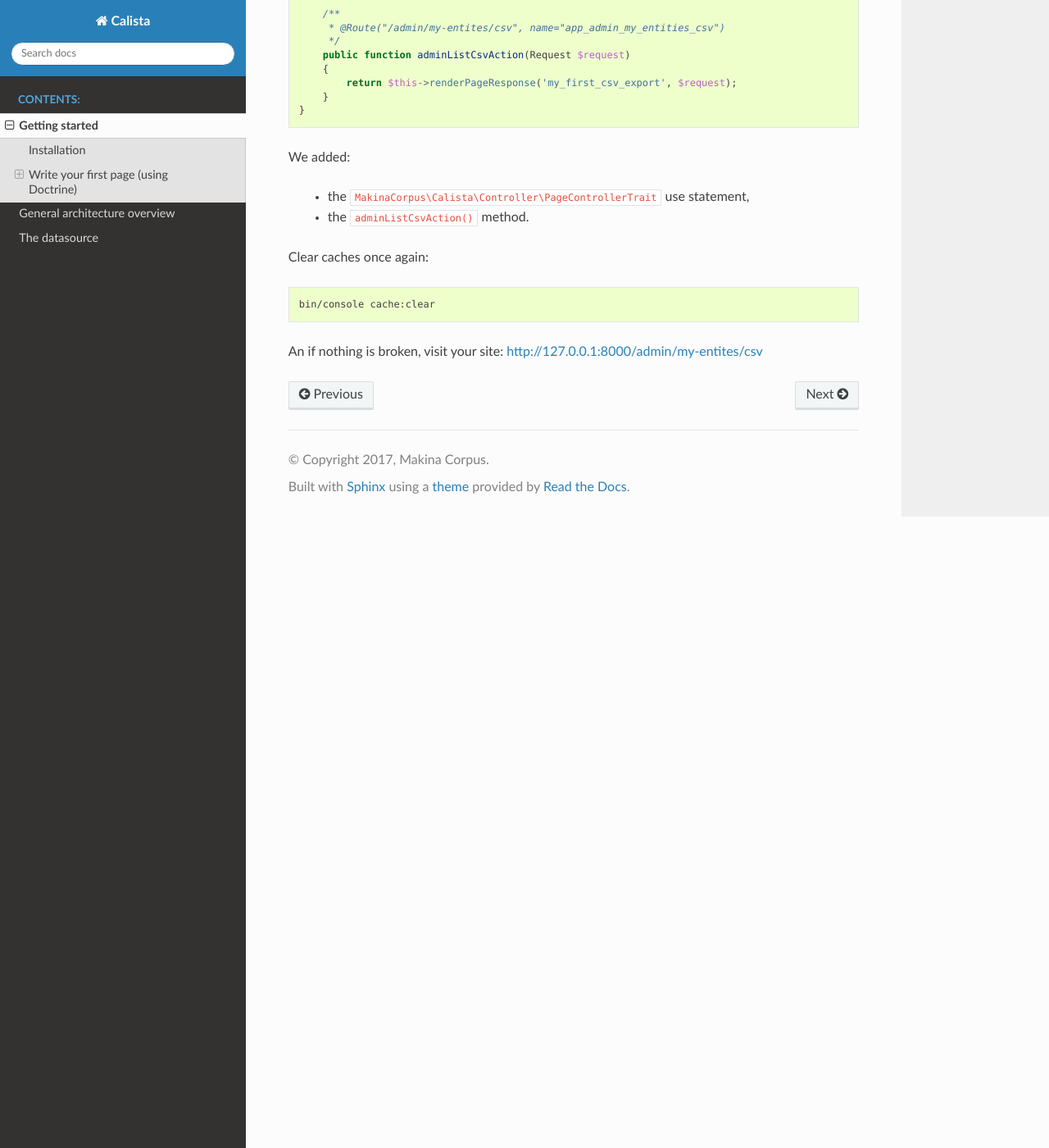
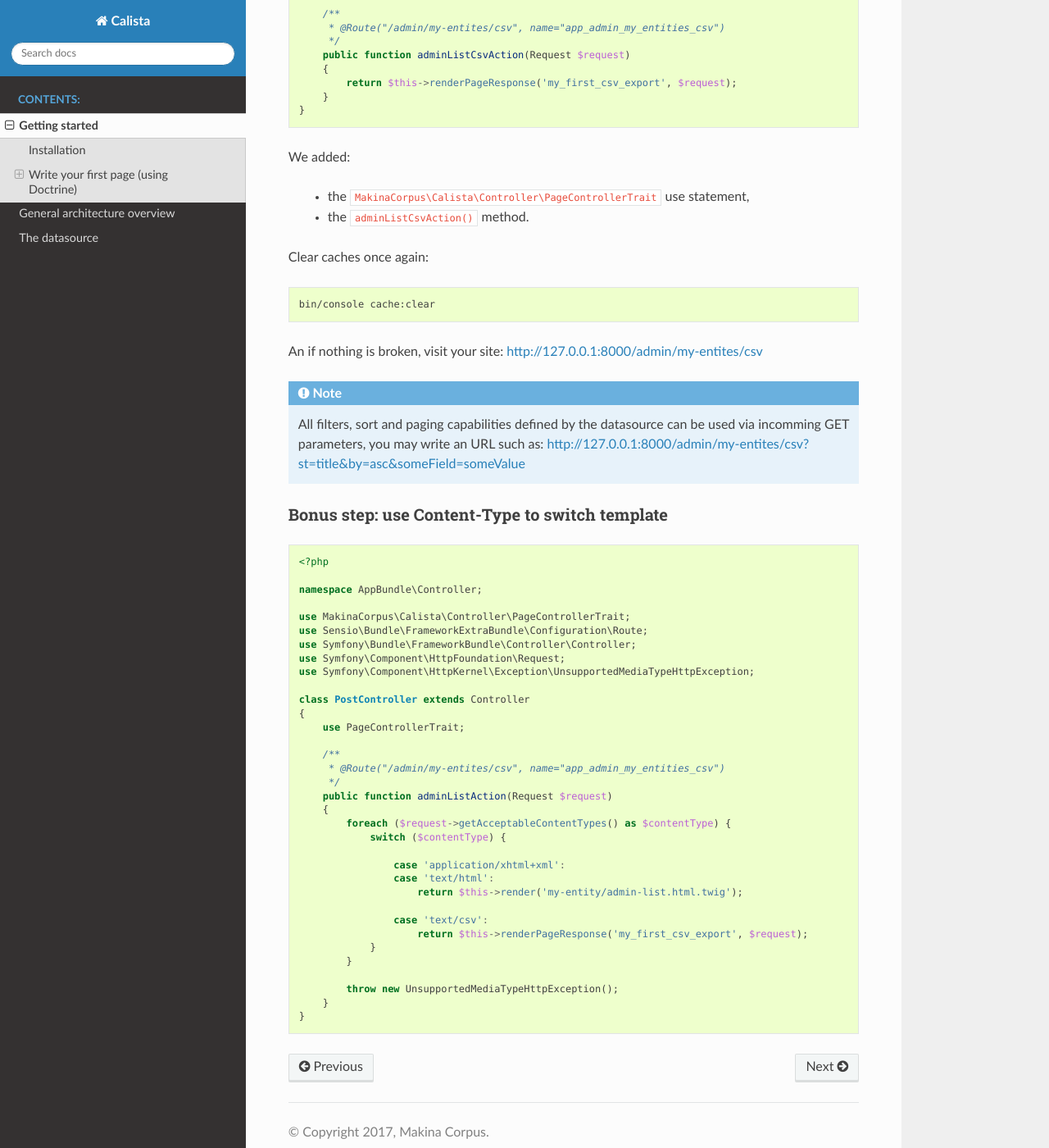
Before and after one commit to makinacorpus/php-calista, a Sphinx documentation site: the page built from docs/getting-started.rst, in a window 1280 px wide and 1400 px high, scrolled down 6515 px. Shown: the whole window at 82% size. Built offline with Sphinx 7.4.7 and the Read the Docs theme 2.0.0, drawn with Linux system fonts in a browser that asks for light colours.

Commit message:
getting started documentation improvements

```diff
--- a/docs/getting-started.rst
+++ b/docs/getting-started.rst
@@ -369,3 +369,49 @@ Clear caches once again:
    bin/console cache:clear
 
 An if nothing is broken, visit your site: http://127.0.0.1:8000/admin/my-entites/csv
+
+.. note::
+
+   All filters, sort and paging capabilities defined by the datasource can be
+   used via incomming GET parameters, you may write an URL such as:
+   http://127.0.0.1:8000/admin/my-entites/csv?st=title&by=asc&someField=someValue
+
+Bonus step: use Content-Type to switch template
+^^^^^^^^^^^^^^^^^^^^^^^^^^^^^^^^^^^^^^^^^^^^^^^
+
+.. code-block:: php
+
+   <?php
+
+   namespace AppBundle\Controller;
+
+   use MakinaCorpus\Calista\Controller\PageControllerTrait;
+   use Sensio\Bundle\FrameworkExtraBundle\Configuration\Route;
+   use Symfony\Bundle\FrameworkBundle\Controller\Controller;
+   use Symfony\Component\HttpFoundation\Request;
+   use Symfony\Component\HttpKernel\Exception\UnsupportedMediaTypeHttpException;
+
+   class PostController extends Controller
+   {
+       use PageControllerTrait;
+
+       /**
+        * @Route("/admin/my-entites/csv", name="app_admin_my_entities_csv")
+        */
+       public function adminListAction(Request $request)
+       {
+           foreach ($request->getAcceptableContentTypes() as $contentType) {
+               switch ($contentType) {
+
+                   case 'application/xhtml+xml':
+                   case 'text/html':
+                       return $this->render('my-entity/admin-list.html.twig');
+
+                   case 'text/csv':
+                       return $this->renderPageResponse('my_first_csv_export', $request);
+               }
+           }
+
+           throw new UnsupportedMediaTypeHttpException();
+       }
+   }
```
Also changed, not shown: other parts of docs/getting-started.rst (+1 -1 lines).
